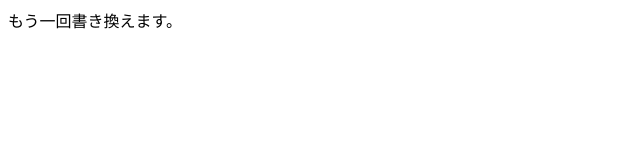
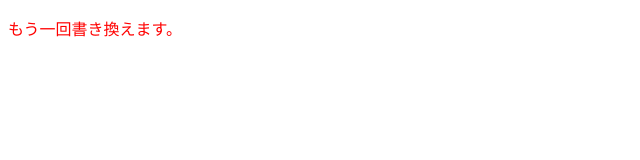
Before and after one commit to hajime-miyauchi-meijo/20250512-git-meijo, a plain HTML site: page index.html in a window 1280 px wide. Shown: the whole page, without its empty margins (0-640 px from the left). Drawn offline with Linux system fonts and the light colour scheme.

Commit message:
文字の色を赤にしました。

```diff
--- a/index.html
+++ b/index.html
@@ -5,6 +5,6 @@
     <title>タイトル</title>
   </head>
   <body>
-    もう一回書き換えます。
+    <p style="color:red">もう一回書き換えます。</p>
   </body>
 <html>
```
